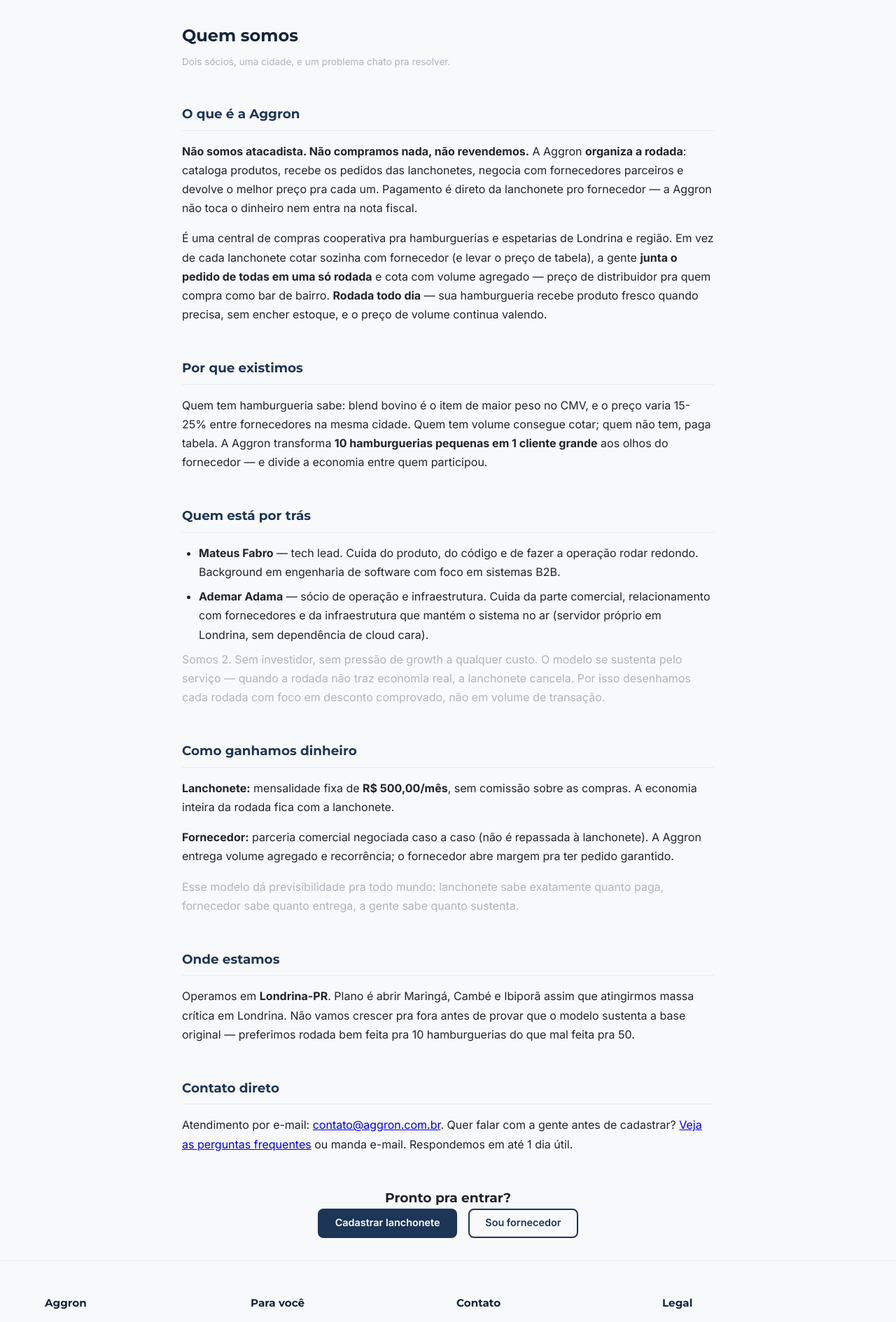
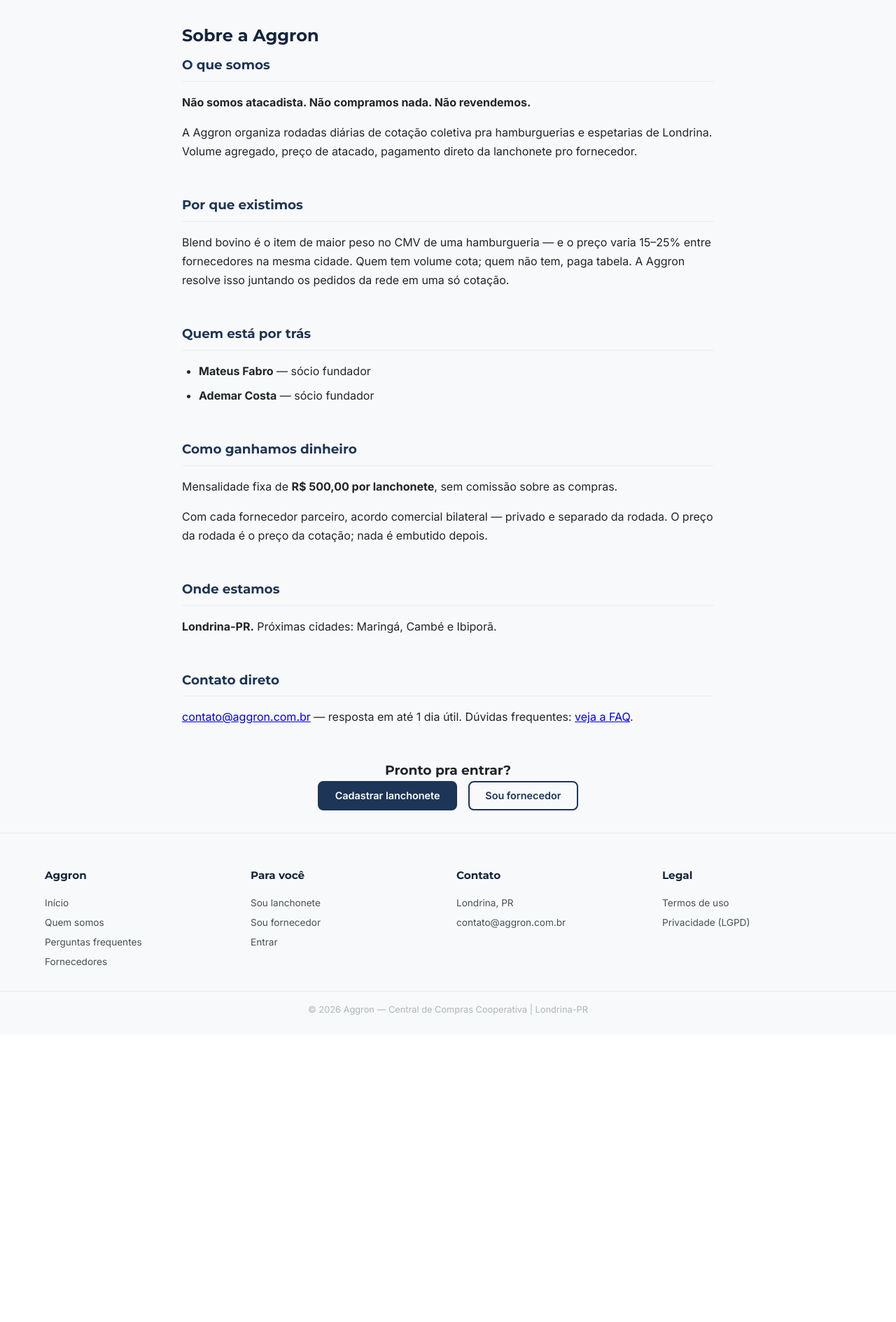
Before and after one commit to mateusrfabro/poolcompras, a Flask app: page /sobre in a window 1280 px wide. Shown: the part 60-1949 px from the top of the page at 70% size. After the commit the page ends 1510 px from the top, so only its background shows below. Run offline with Flask 3, Linux system fonts and the light colour scheme; some libraries are stand-ins or nearby versions.

Commit message:
fix(copy): tom B2B premium em /sobre + 8 ajustes pontuais
Auditoria de tom com benchmark real (Olist, Stone, Conta Azul, RD
Station via WebFetch) revelou padrao B2B BR maduro: founders ausentes
da home/sobre (3 de 4 nem citam), frases curtas/imperativas, "a gente"
em frases CURTAS dirigidas (nao em narrativa autobiografica).

/sobre — reescrita completa:
- removido "Dois socios, uma cidade, e um problema chato" (page-sub)
- removido "Somos 2. Sem investidor, sem pressao de growth"
  (vulnerabilidade comercial)
- removido "ela cancela e a gente fecha"
- removido descricoes granulares dos socios (Mateus pediu equiparar
  pra "socio fundador" simples)
- removido "servidor proprio em Londrina, sem cloud cara" e
  "preferimos rodada bem feita pra 10 do que mal feita pra 50"
- corrigido nome: Ademar Costa (era Adama)
- estrutura nova: O que somos / Por que existimos / Quem esta por
  tras (so nome+funcao) / Como ganhamos dinheiro / Onde estamos /
  Contato direto / CTA

8 ajustes pontuais (mesmo padrao):
- faq.html: Adama -> Costa, "Falar com a gente" -> "Fale com a Aggron",
  resposta da rodada todo dia mais enxuta
- index.html: CTA final "Pronto pra economizar nas compras?" ->
  "Comece a economizar com volume agregado"; "no seu bolso" ->
  "na margem da rodada"
- registro.html: passo 2 "voce marca o que precisa (blend, queijo,
  batata, embalagem) na quantidade certa" -> "Selecione produtos e
  quantidade pra reposicao"
- indicacoes.html: msg WhatsApp "Oi! To usando..." / "Tô economizando"
  -> "Olá! Estou usando..." / "Economia média de 10-15% por rodada";
  empty state "Manda no grupo de hamburgueiros do bairro" ->
  "Compartilhe no grupo de hamburguerias da regiao"
- base.html: "Falar com a gente no WhatsApp" -> "Fale com a Aggron no
  WhatsApp"

294 testes passando (nenhum acoplado a copy alterada).

Co-Authored-By: Claude Opus 4.7 (1M context) <noreply@anthropic.com>

```diff
--- a/app/templates/auth/registro.html
+++ b/app/templates/auth/registro.html
@@ -17,7 +17,7 @@
         <h3 class="mb-2">Como funciona em 3 passos</h3>
         <ul class="preco-itens">
             <li><strong>Cadastre.</strong> Você entra no Aggron pagando R$ 500,00/mês fixo. Sem comissão sobre as compras.</li>
-            <li><strong>Faça seu pedido.</strong> Tem rodada todo dia — você marca o que precisa (blend, queijo, batata, embalagem) na quantidade certa pra reposição. Produto fresco, sem estoque parado.</li>
+            <li><strong>Faça seu pedido.</strong> Tem rodada todo dia. Selecione produtos e quantidade pra reposição &mdash; sem estoque parado.</li>
             <li><strong>Economize.</strong> Juntamos com outras hamburguerias, cotamos com fornecedores parceiros e te devolvemos o melhor preço. Você paga direto pro fornecedor; a Aggron não toca o dinheiro.</li>
         </ul>
         <p class="muted mt-2">
--- a/app/templates/base.html
+++ b/app/templates/base.html
@@ -150,7 +150,7 @@
        (user logado tem suporte interno). #}
     {% if whatsapp_url and not current_user.is_authenticated %}
     <a href="{{ whatsapp_url }}" target="_blank" rel="noopener"
-       class="whatsapp-flutuante" aria-label="Falar com a gente no WhatsApp">
+       class="whatsapp-flutuante" aria-label="Fale com a Aggron no WhatsApp">
         <svg xmlns="http://www.w3.org/2000/svg" width="28" height="28"
              viewBox="0 0 24 24" fill="currentColor" aria-hidden="true">
             <path d="M17.472 14.382c-.297-.149-1.758-.867-2.03-.967-.273-.099-.471-.148-.67.15-.197.297-.767.966-.94 1.164-.173.199-.347.223-.644.075-.297-.15-1.255-.463-2.39-1.475-.883-.788-1.48-1.761-1.653-2.059-.173-.297-.018-.458.13-.606.134-.133.298-.347.446-.52.149-.174.198-.298.298-.497.099-.198.05-.371-.025-.52-.075-.149-.669-1.612-.916-2.207-.242-.579-.487-.5-.669-.51-.173-.008-.371-.01-.57-.01-.198 0-.52.074-.792.372-.272.297-1.04 1.016-1.04 2.479 0 1.462 1.065 2.875 1.213 3.074.149.198 2.096 3.2 5.077 4.487.71.306 1.263.489 1.694.625.712.227 1.36.195 1.871.118.571-.085 1.758-.719 2.006-1.413.248-.694.248-1.289.173-1.413-.074-.124-.272-.198-.57-.347m-5.421 7.403h-.004a9.87 9.87 0 01-5.031-1.378l-.361-.214-3.741.982.998-3.648-.235-.374a9.86 9.86 0 01-1.51-5.26c.001-5.45 4.436-9.884 9.888-9.884 2.64 0 5.122 1.03 6.988 2.898a9.825 9.825 0 012.893 6.994c-.003 5.45-4.437 9.884-9.885 9.884m8.413-18.297A11.815 11.815 0 0012.05 0C5.495 0 .16 5.335.157 11.892c0 2.096.547 4.142 1.588 5.945L.057 24l6.305-1.654a11.882 11.882 0 005.683 1.448h.005c6.554 0 11.89-5.335 11.893-11.893a11.821 11.821 0 00-3.48-8.413z"/>
--- a/app/templates/index.html
+++ b/app/templates/index.html
@@ -179,8 +179,8 @@
             Em volumes típicos de hamburgueria, isso já passa de
             <strong>R$ 500,00 economizados em uma única rodada</strong> &mdash; e
             <strong>tem rodada todo dia</strong>: produto sempre fresco, sem
-            estoque parado, e o preço de volume continua valendo. O que vier
-            depois é margem direta no seu bolso.
+            estoque parado, e o preço de volume continua valendo. O excedente é
+            economia direta na margem da rodada.
         </p>
         <div class="preco-acoes">
             <a href="{{ url_for('auth.registro') }}" class="btn btn-primary">Sou lanchonete — quero participar</a>
@@ -194,7 +194,7 @@
 
 {# CTA final — fundo azul, conforme padrao B2B do guia (CTA forte pre-footer). #}
 <section class="cta-final">
-    <h2>Pronto pra economizar nas compras?</h2>
+    <h2>Comece a economizar com volume agregado</h2>
     <p>Cadastre sua lanchonete e entre na próxima rodada de compras coletivas.</p>
     <div class="cta-final-actions">
         <a href="{{ url_for('auth.registro') }}" class="btn btn-cta-on-dark">Cadastrar lanchonete</a>
--- a/app/templates/sobre.html
+++ b/app/templates/sobre.html
@@ -1,104 +1,68 @@
 {% extends "base.html" %}
-{% block title %}Quem somos — Aggron{% endblock %}
-{% block meta_description %}Aggron foi fundada em 2026 por Mateus e Ademar, em Londrina, pra ajudar hamburguerias a comprar melhor sem perder margem pra distribuidor.{% endblock %}
+{% block title %}Sobre a Aggron{% endblock %}
+{% block meta_description %}Aggron — central de compras cooperativa pra hamburguerias e espetarias de Londrina. Volume agregado, preço de atacado, pagamento direto ao fornecedor.{% endblock %}
 
 {% block content %}
 <div class="page legal-page">
-    <h2>Quem somos</h2>
-    <p class="page-sub">Dois sócios, uma cidade, e um problema chato pra resolver.</p>
+    <h2>Sobre a Aggron</h2>
 
     <section class="legal-secao">
-        <h3>O que é a Aggron</h3>
+        <h3>O que somos</h3>
         <p>
-            <strong>Não somos atacadista. Não compramos nada, não revendemos.</strong>
-            A Aggron <strong>organiza a rodada</strong>: cataloga produtos, recebe os
-            pedidos das lanchonetes, negocia com fornecedores parceiros e devolve o
-            melhor preço pra cada um. Pagamento é direto da lanchonete pro
-            fornecedor — a Aggron não toca o dinheiro nem entra na nota fiscal.
+            <strong>Não somos atacadista. Não compramos nada. Não revendemos.</strong>
         </p>
         <p>
-            É uma central de compras cooperativa pra hamburguerias e espetarias de
-            Londrina e região. Em vez de cada lanchonete cotar sozinha com
-            fornecedor (e levar o preço de tabela), a gente <strong>junta o pedido
-            de todas em uma só rodada</strong> e cota com volume agregado — preço de
-            distribuidor pra quem compra como bar de bairro.
-            <strong>Rodada todo dia</strong> — sua hamburgueria recebe produto
-            fresco quando precisa, sem encher estoque, e o preço de volume
-            continua valendo.
+            A Aggron organiza rodadas diárias de cotação coletiva pra
+            hamburguerias e espetarias de Londrina. Volume agregado, preço de
+            atacado, pagamento direto da lanchonete pro fornecedor.
         </p>
     </section>
 
     <section class="legal-secao">
         <h3>Por que existimos</h3>
         <p>
-            Quem tem hamburgueria sabe: blend bovino é o item de maior peso no CMV,
-            e o preço varia 15-25% entre fornecedores na mesma cidade. Quem tem
-            volume consegue cotar; quem não tem, paga tabela. A Aggron transforma
-            <strong>10 hamburguerias pequenas em 1 cliente grande</strong> aos olhos do
-            fornecedor — e divide a economia entre quem participou.
+            Blend bovino é o item de maior peso no CMV de uma hamburgueria — e
+            o preço varia 15&ndash;25% entre fornecedores na mesma cidade. Quem
+            tem volume cota; quem não tem, paga tabela. A Aggron resolve isso
+            juntando os pedidos da rede em uma só cotação.
         </p>
     </section>
 
     <section class="legal-secao">
         <h3>Quem está por trás</h3>
         <ul>
-            <li>
-                <strong>Mateus Fabro</strong> — tech lead. Cuida do produto, do código e
-                de fazer a operação rodar redondo. Background em engenharia de
-                software com foco em sistemas B2B.
-            </li>
-            <li>
-                <strong>Ademar Adama</strong> — sócio de operação e infraestrutura. Cuida
-                da parte comercial, relacionamento com fornecedores e da
-                infraestrutura que mantém o sistema no ar (servidor próprio em
-                Londrina, sem dependência de cloud cara).
-            </li>
+            <li><strong>Mateus Fabro</strong> — sócio fundador</li>
+            <li><strong>Ademar Costa</strong> — sócio fundador</li>
         </ul>
-        <p class="muted mt-2">
-            Somos 2. Sem investidor, sem pressão de growth a qualquer custo. O
-            modelo se sustenta pelo serviço — quando a rodada não traz economia
-            real, a lanchonete cancela. Por isso desenhamos cada rodada com foco
-            em desconto comprovado, não em volume de transação.
-        </p>
     </section>
 
     <section class="legal-secao">
         <h3>Como ganhamos dinheiro</h3>
         <p>
-            <strong>Lanchonete:</strong> mensalidade fixa de
-            <strong>R$ 500,00/mês</strong>, sem comissão sobre as compras. A
-            economia inteira da rodada fica com a lanchonete.
+            Mensalidade fixa de <strong>R$ 500,00 por lanchonete</strong>, sem
+            comissão sobre as compras.
         </p>
         <p>
-            <strong>Fornecedor:</strong> parceria comercial negociada caso a caso
-            (não é repassada à lanchonete). A Aggron entrega volume agregado e
-            recorrência; o fornecedor abre margem pra ter pedido garantido.
-        </p>
-        <p class="muted">
-            Esse modelo dá previsibilidade pra todo mundo: lanchonete sabe exatamente
-            quanto paga, fornecedor sabe quanto entrega, a gente sabe quanto sustenta.
+            Com cada fornecedor parceiro, acordo comercial bilateral &mdash;
+            privado e separado da rodada. O preço da rodada é o preço da
+            cotação; nada é embutido depois.
         </p>
     </section>
 
     <section class="legal-secao">
         <h3>Onde estamos</h3>
         <p>
-            Operamos em <strong>Londrina-PR</strong>. Plano é abrir Maringá, Cambé e
-            Ibiporã assim que atingirmos massa crítica em Londrina. Não vamos
-            crescer pra fora antes de provar que o modelo sustenta a base
-            original — preferimos rodada bem feita pra 10 hamburguerias do que
-            mal feita pra 50.
+            <strong>Londrina-PR.</strong> Próximas cidades: Maringá, Cambé e
+            Ibiporã.
         </p>
     </section>
 
     <section class="legal-secao">
         <h3>Contato direto</h3>
         <p>
-            Atendimento por e-mail:
-            <a href="mailto:contato@aggron.com.br">contato@aggron.com.br</a>.
-            Quer falar com a gente antes de cadastrar?
-            <a href="{{ url_for('main.faq') }}">Veja as perguntas frequentes</a>
-            ou manda e-mail. Respondemos em até 1 dia útil.
+            <a href="mailto:contato@aggron.com.br">contato@aggron.com.br</a>
+            &mdash; resposta em até 1 dia útil. Dúvidas frequentes:
+            <a href="{{ url_for('main.faq') }}">veja a FAQ</a>.
         </p>
     </section>
 
```
Also changed, not shown: app/templates/legal/faq.html (+7 -7 lines), app/templates/perfil/indicacoes.html (+4 -3 lines).
